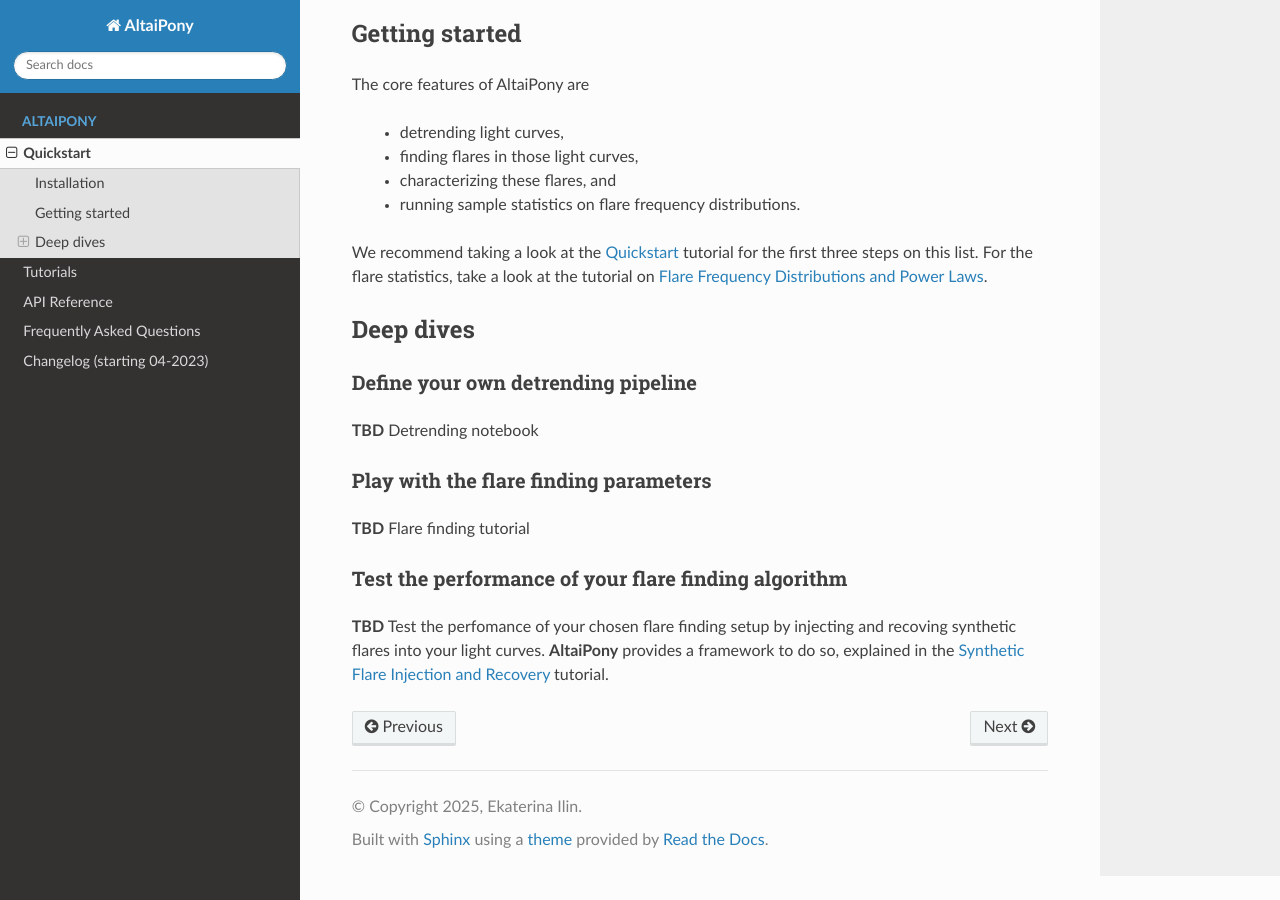
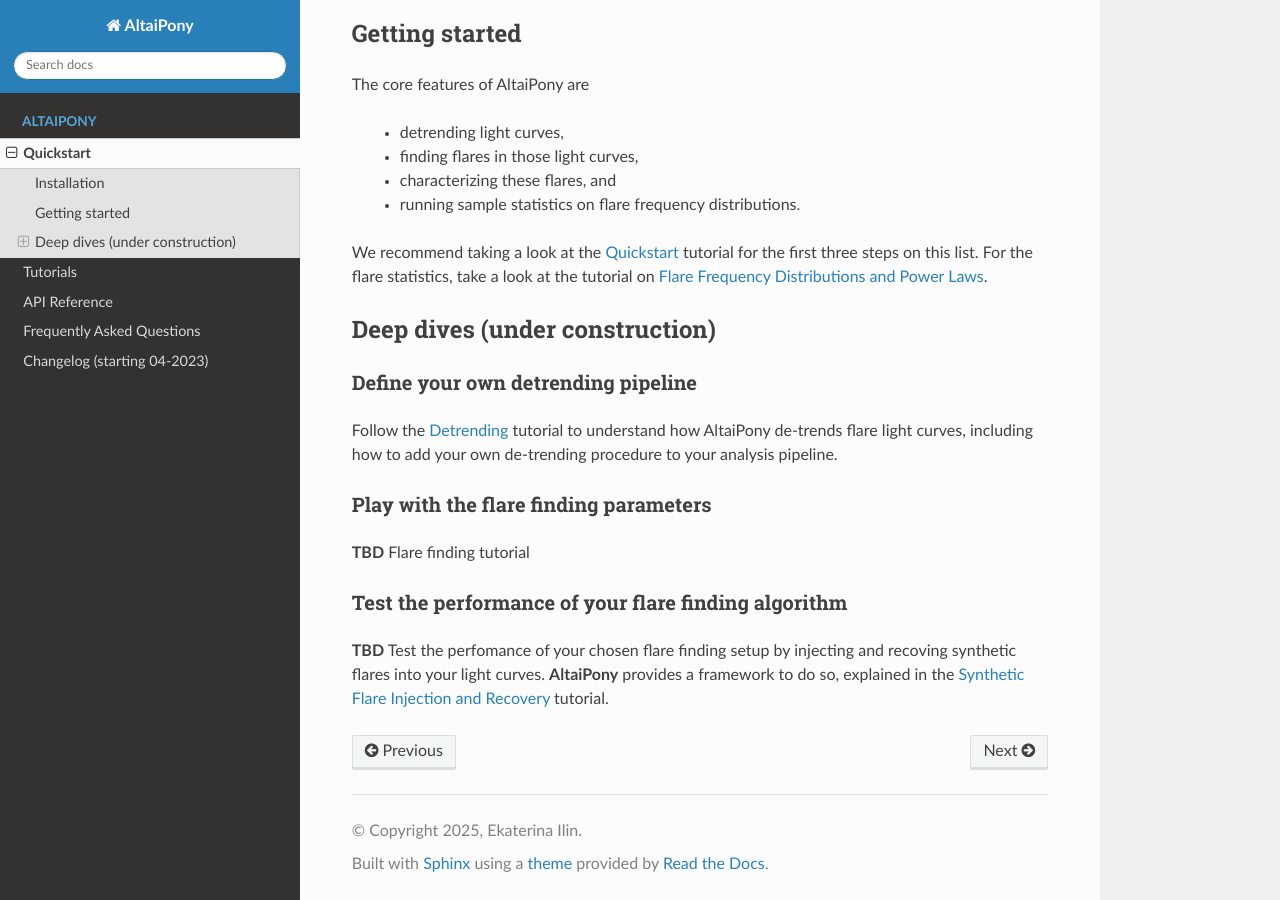
Before and after one commit to ekaterinailin/AltaiPony, a Sphinx documentation site: the page built from docs/source/install.rst, in a window 1280 px wide and 900 px high, scrolled down 654 px. Built offline with Sphinx 7.4.7 and the Read the Docs theme 3.1.0, drawn with Linux system fonts in a browser that asks for light colours.

Commit message:
update email and add deep dive

```diff
--- a/docs/source/index.rst
+++ b/docs/source/index.rst
@@ -66,7 +66,7 @@ Depending on the methods you use, you may also want to cite
 .. _Appaloosa: https://github.com/jradavenport/appaloosa
 .. _lightkurve: https://github.com/KeplerGO/lightkurve
 .. _docs: http://docs.lightkurve.org/index.html
-.. _email: eilin@aip.de
+.. _email: ilin@astron.nl
 .. _GitHub: https://github.com/ekaterinailin/AltaiPony
 .. _here: https://altaipony.readthedocs.io/en/latest/api/altaipony.flarelc.FlareLightCurve.html
 .. _Quickstart: https://altaipony.readthedocs.io/en/latest/install.html
--- a/docs/source/install.rst
+++ b/docs/source/install.rst
@@ -40,15 +40,14 @@ The core features of AltaiPony are
 We recommend taking a look at the `Quickstart`_ tutorial for the first three steps on this list. For the flare statistics, take a look at the tutorial on `Flare Frequency Distributions and Power Laws`_.
 
 
-Deep dives
-^^^^^^^^^^^
+Deep dives (under construction)
+^^^^^^^^^^^^^^^^^^^^^^^^^^^^^^^^
 
 
 Define your own detrending pipeline
 ...................................
 
-**TBD** Detrending notebook
-
+Follow the `Detrending`_ tutorial to understand how AltaiPony de-trends flare light curves, including how to add your own de-trending procedure to your analysis pipeline.
 
 
 Play with the flare finding parameters
```
Also changed, not shown: other parts of docs/source/install.rst (+1 -0 lines).
